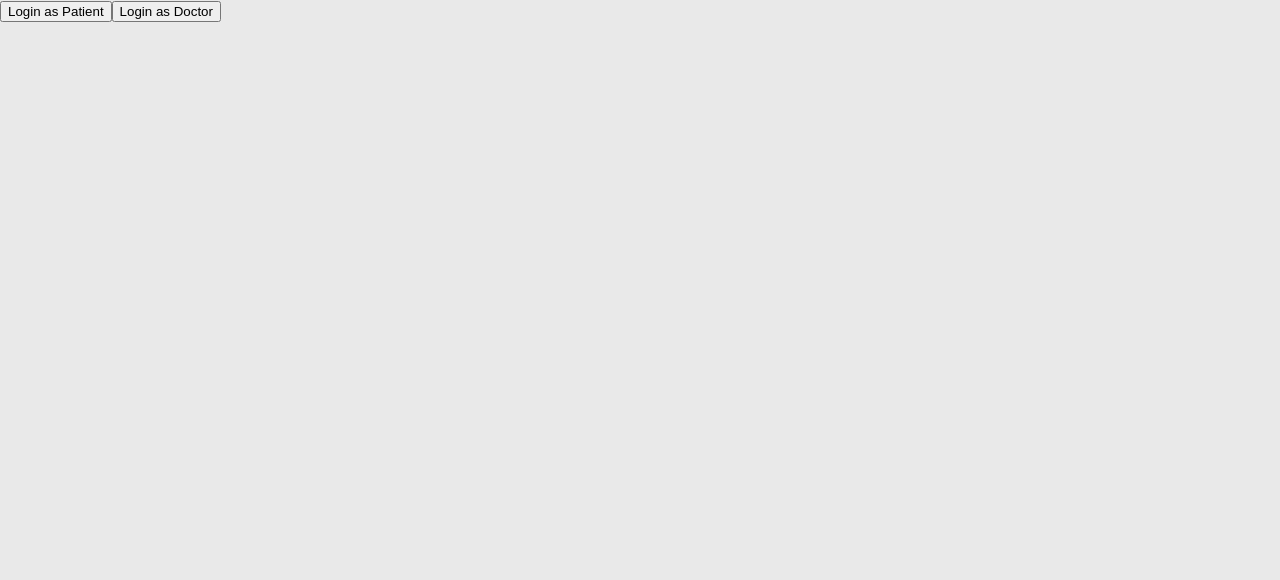
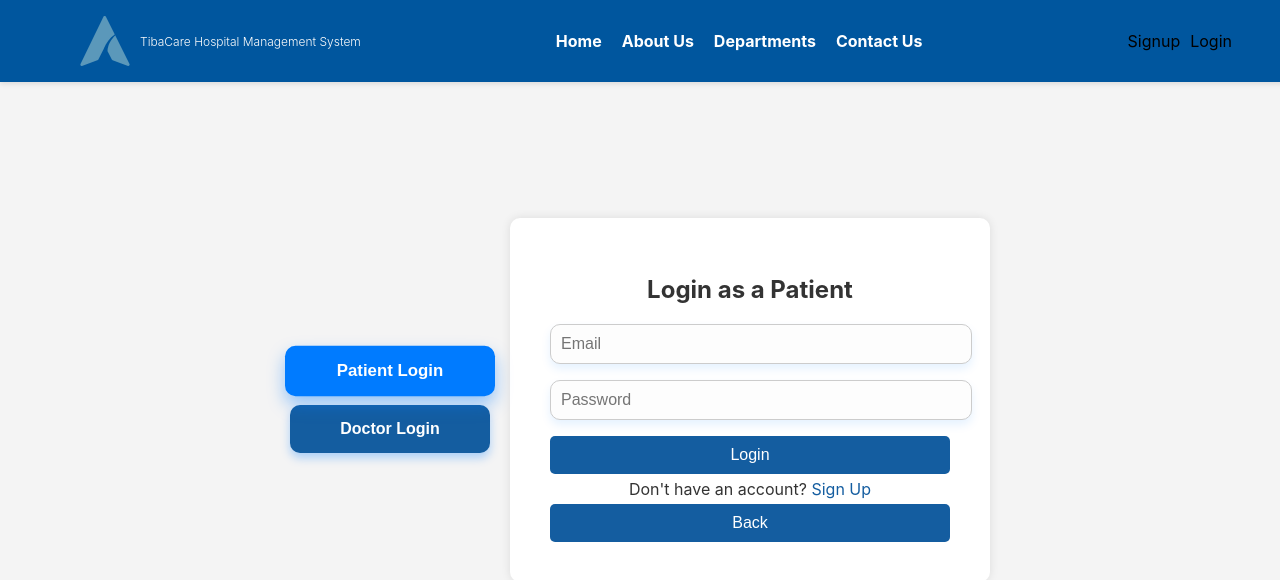
Before and after one commit to joygloria662/TibaCare-Hospital-Management-System, a React (Create React App) app in the folder client/: page /login in a window 1280 px wide. Shown: the top 580 px of the page. Built offline with nearby package versions, Linux system fonts and the light colour scheme; no server answers.

Commit message:
Edits the login display

```diff
--- a/client/src/components/Departments.js
+++ b/client/src/components/Departments.js
@@ -1,6 +1,6 @@
 import React from 'react';
 import { Link } from 'react-router-dom';
-import { AuthProvider, useAuth } from './AuthContext'; // Import AuthProvider
+import { AuthProvider} from './AuthContext'; // Import AuthProvider
 import Navbar from './Navbar';
 
 const Departments = () => {
--- a/client/src/components/DoctorLogin.js
+++ b/client/src/components/DoctorLogin.js
@@ -64,9 +64,9 @@ function DoctorLogin() {
     return (
         <>
             <Navbar />
-            <div className="login-container">
+            <div className="login-cont">
                 <div className="login">
-                    <h1>Login</h1>
+                    <h1>Login as a Doctor</h1>
                     <form onSubmit={formik.handleSubmit}>
                         <input
                             type="text"
--- a/client/src/components/Login.js
+++ b/client/src/components/Login.js
@@ -1,12 +1,33 @@
-import React from "react";
+import React, { useState } from "react";
+import PatientLogin from "./PatientLogin"; // Assuming you have a PatientLogin component
+import DoctorLogin from "./DoctorLogin"; // Assuming you have a DoctorLogin component
 
-function Login(){
+function Login() {
+    const [isPatientLogin, setIsPatientLogin] = useState(true); // Default to PatientLogin
+
+    const handlePatientLoginClick = () => {
+        setIsPatientLogin(true); // Show PatientLogin
+    };
+
+    const handleDoctorLoginClick = () => {
+        setIsPatientLogin(false); // Show DoctorLogin
+    };
+
     return (
-        <>
-            <button>Login as Patient</button>
-            <button>Login as Doctor</button>
-        </>
-    )
+        <div className="login-container">
+            <div className="tab-buttons">
+                <button onClick={handlePatientLoginClick} className={isPatientLogin ? "active" : ""}>
+                    Patient Login
+                </button>
+                <button onClick={handleDoctorLoginClick} className={!isPatientLogin ? "active" : ""}>
+                    Doctor Login
+                </button>
+            </div>
+            <div className="login-form">
+                {isPatientLogin ? <PatientLogin /> : <DoctorLogin />}
+            </div>
+        </div>
+    );
 }
 
 export default Login;
--- a/client/src/components/PatientLogin.js
+++ b/client/src/components/PatientLogin.js
@@ -72,7 +72,7 @@ function PatientLogin() {
             <Navbar />
             <div className="login-container">
                 <div className="login">
-                    <h1>Login</h1>
+                    <h1>Login as a Patient</h1>
                     <form onSubmit={handleSubmit}>
                         <input
                             type="text"
--- a/client/src/index.css
+++ b/client/src/index.css
@@ -181,6 +181,45 @@ code {
     min-height: 100vh;
     background-color: #f4f4f4;
 }
+/* Styling for the tab buttons in block form (column layout) */
+.tab-buttons {
+  display: flex;
+  flex-direction: column; /* Column layout to stack the buttons */
+  justify-content: center;
+  margin-right: 20px; /* Space between buttons and form */
+  gap: 10px; /* Space between the two buttons */
+}
+
+/* Individual button styling (common for both Patient and Doctor) */
+.tab-buttons button {
+  background-color: #145da0; /* Blue background matching the theme */
+  color: #ffffff; /* White text color */
+  border: none;
+  padding: 15px 20px;
+  font-size: 16px;
+  font-weight: bold;
+  cursor: pointer;
+  border-radius: 10px;
+  box-shadow: 0 5px 10px rgba(0, 123, 255, 0.3); /* Shadow effect */
+  transition: background-color 0.3s ease, transform 0.3s; /* Hover transition */
+  width: 200px; /* Fixed width for consistent button size */
+  text-align: center; /* Center the button text */
+}
+
+/* Hover effect for buttons */
+.tab-buttons button:hover {
+  background-color: #014074; /* Darker blue on hover */
+  transform: translateY(-5px); /* Lift button on hover */
+  box-shadow: 0 8px 16px rgba(0, 123, 255, 0.4); /* Larger shadow on hover */
+}
+
+/* Active button styling */
+.tab-buttons .active {
+  background-color: #007BFF; /* Lighter blue for the active tab */
+  transform: scale(1.05); /* Slightly bigger active tab */
+  box-shadow: 0 8px 16px rgba(0, 123, 255, 0.4); /* Larger shadow for active */
+}
+
 .login {
     background-color: white;
     padding: 40px;
@@ -596,6 +635,8 @@ p {
     display: flex;
     flex-direction: column;
     align-items: center;
-
+  }
+  .auth-button{
+    display: none;
   }
 }
```
Also changed, not shown: 1 other file (tests, documents, lock files or other folders).
